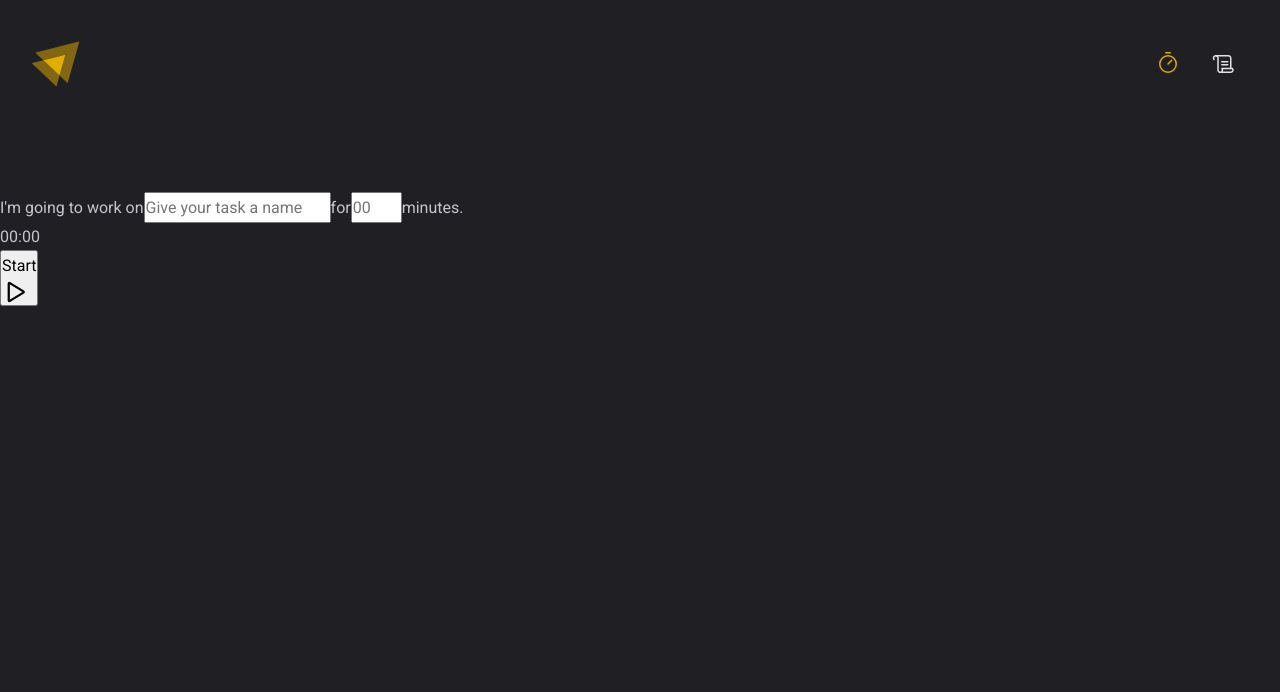
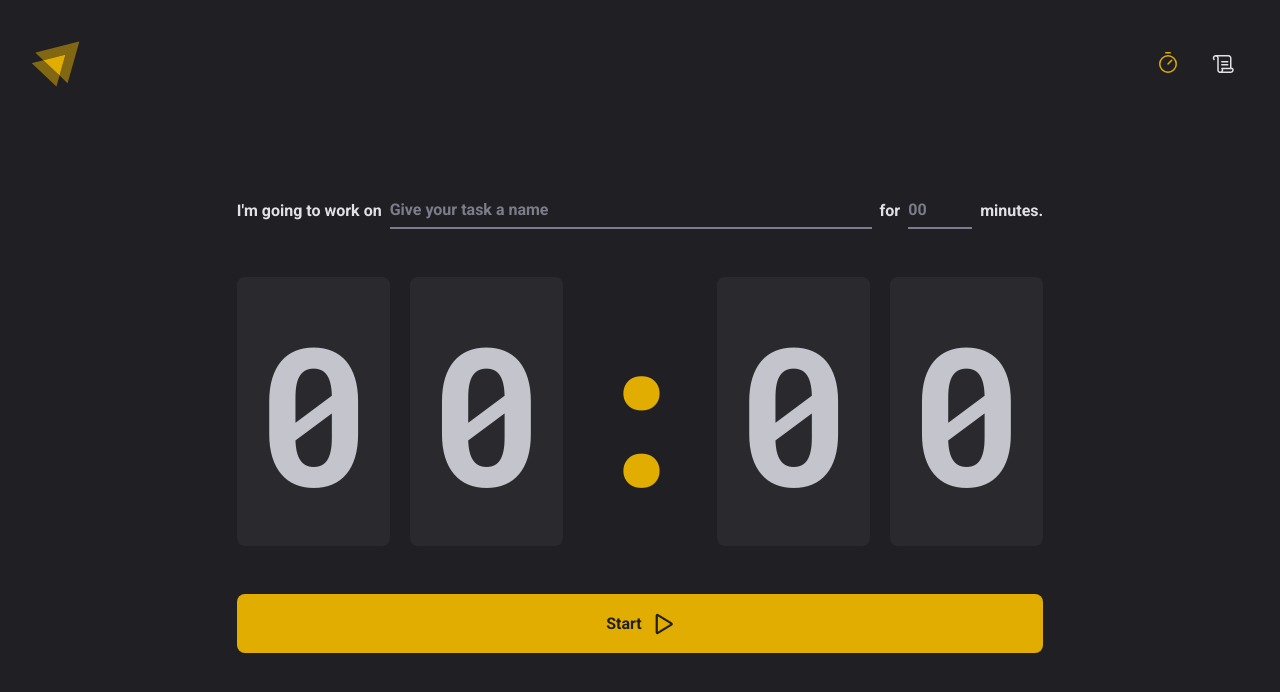
Before and after one commit to davyd-souza/pomodoro-app, a React (Vite) app: page / in a window 1280 px wide. Shown: the top 692 px of the page. Built offline with nearby package versions, Linux system fonts and the light colour scheme.

Commit message:
feat: implement Home style

```diff
--- a/src/pages/Home/index.tsx
+++ b/src/pages/Home/index.tsx
@@ -1,12 +1,20 @@
 // STYLE
+import {
+  ButtonStyled,
+  CountdownContainer,
+  FormContainer,
+  HomeContainer,
+  InputStyled,
+  Separator,
+} from './styles'
 import { Play } from 'phosphor-react'
 
 export function Home() {
   return (
-    <main>
-      <form id="timer">
+    <HomeContainer>
+      <FormContainer id="timer">
         <label htmlFor="task">I&apos;m going to work on</label>
-        <input
+        <InputStyled
           type="text"
           id="task"
           placeholder="Give your task a name"
@@ -14,7 +22,7 @@ export function Home() {
         />
 
         <label htmlFor="minutesAmount">for</label>
-        <input
+        <InputStyled
           type="number"
           id="minutesAmount"
           placeholder="00"
@@ -24,20 +32,20 @@ export function Home() {
         />
 
         <span>minutes.</span>
-      </form>
+      </FormContainer>
 
-      <section>
+      <CountdownContainer>
         <span>0</span>
         <span>0</span>
-        <span>:</span>
+        <Separator>:</Separator>
         <span>0</span>
         <span>0</span>
-      </section>
+      </CountdownContainer>
 
-      <button form="timer" type="submit">
+      <ButtonStyled form="timer" type="submit">
         Start
         <Play size={24} weight="bold" />
-      </button>
-    </main>
+      </ButtonStyled>
+    </HomeContainer>
   )
 }
--- /dev/null
+++ b/src/pages/Home/styles.ts
@@ -0,0 +1,105 @@
+import styled from 'styled-components'
+
+export const HomeContainer = styled.main`
+  min-width: min(50em, 100% - (0.5rem * 2));
+  margin-inline: auto;
+  padding-inline: 1rem;
+
+  display: grid;
+  gap: 3rem;
+`
+
+export const FormContainer = styled.form`
+  display: flex;
+  flex-flow: row wrap;
+  align-items: center;
+  justify-content: center;
+  gap: 0.5rem;
+
+  font-weight: 700;
+  color: ${(props) => props.theme.colors.gray[100]};
+
+  & > input[type='text'] {
+    flex: 1;
+  }
+
+  & > input[type='number'] {
+    width: 4em;
+  }
+`
+
+export const InputStyled = styled.input`
+  background-color: transparent;
+  border: 0;
+  border-bottom: 2px solid ${(props) => props.theme.colors.gray[500]};
+
+  padding-block: 0.25em;
+
+  color: ${(props) => props.theme.colors.gray[100]};
+
+  transition: border 150ms;
+
+  &::placeholder {
+    color: ${(props) => props.theme.colors.gray[500]};
+  }
+
+  &:is(:focus-visible) {
+    box-shadow: none;
+    border-bottom-color: ${(props) => props.theme.colors.yellow[400]};
+  }
+`
+
+export const CountdownContainer = styled.section`
+  margin-inline: auto;
+
+  display: inline-flex;
+  align-items: center;
+  gap: 0.1em;
+
+  font-family: ${(props) => props.theme.fontFamily.mono};
+  font-size: clamp(4rem, 15vw, 14.5rem);
+  line-height: 1;
+
+  & > span {
+    background-color: ${(props) => props.theme.colors.gray[700]};
+    padding-block: 0.2em;
+    padding-inline: 0.1em;
+
+    border-radius: 8px;
+  }
+`
+
+export const Separator = styled.div`
+  padding-inline: 0;
+  padding-block: 0.2em;
+
+  color: ${(props) => props.theme.colors.yellow[400]};
+`
+
+export const ButtonStyled = styled.button`
+  all: unset;
+
+  background-color: ${(props) => props.theme.colors.yellow[400]};
+  border-radius: 8px;
+
+  color: ${(props) => props.theme.colors.gray[800]};
+  font-weight: 700;
+
+  display: inline-flex;
+  justify-content: center;
+  align-items: center;
+  gap: 0.5rem;
+
+  padding: 1rem;
+
+  cursor: pointer;
+
+  &:not(:disabled):is(:hover, :focus-visible) {
+    background-color: ${(props) => props.theme.colors.yellow[200]};
+  }
+
+  &:disabled {
+    opacity: 0.7;
+    cursor: not-allowed;
+  }
+`
```
